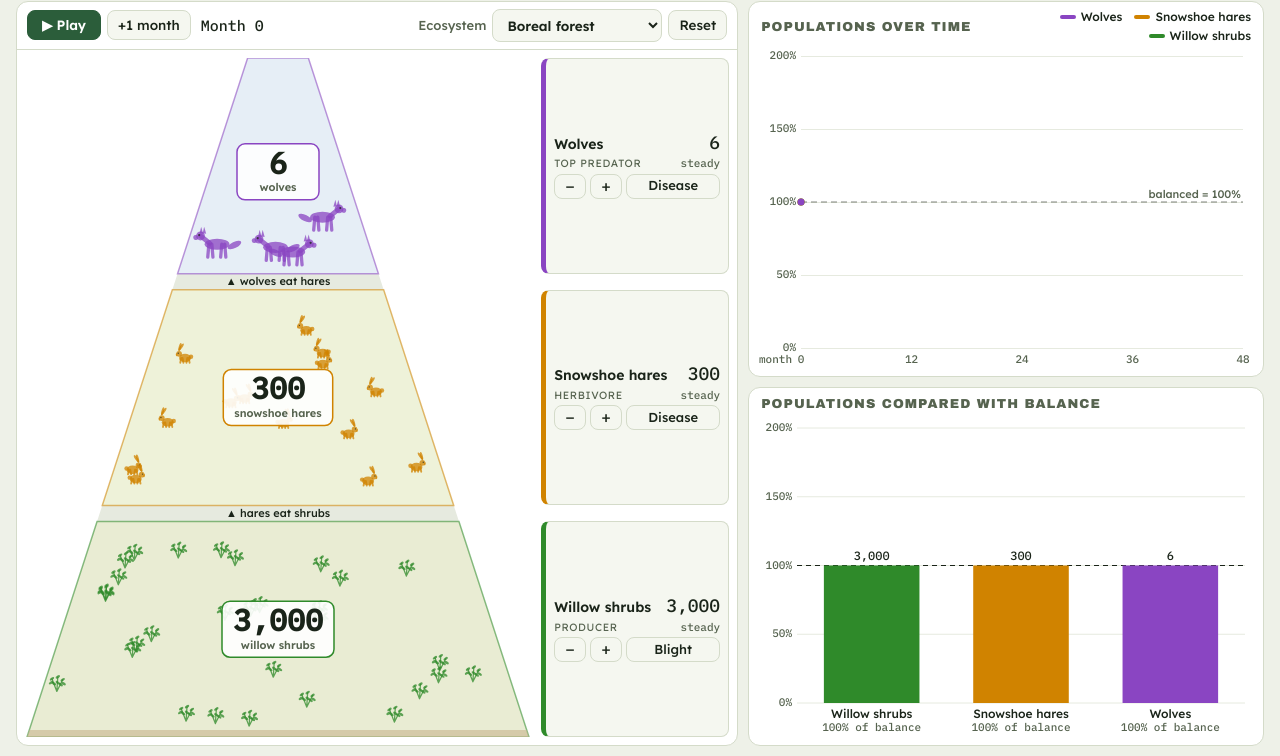
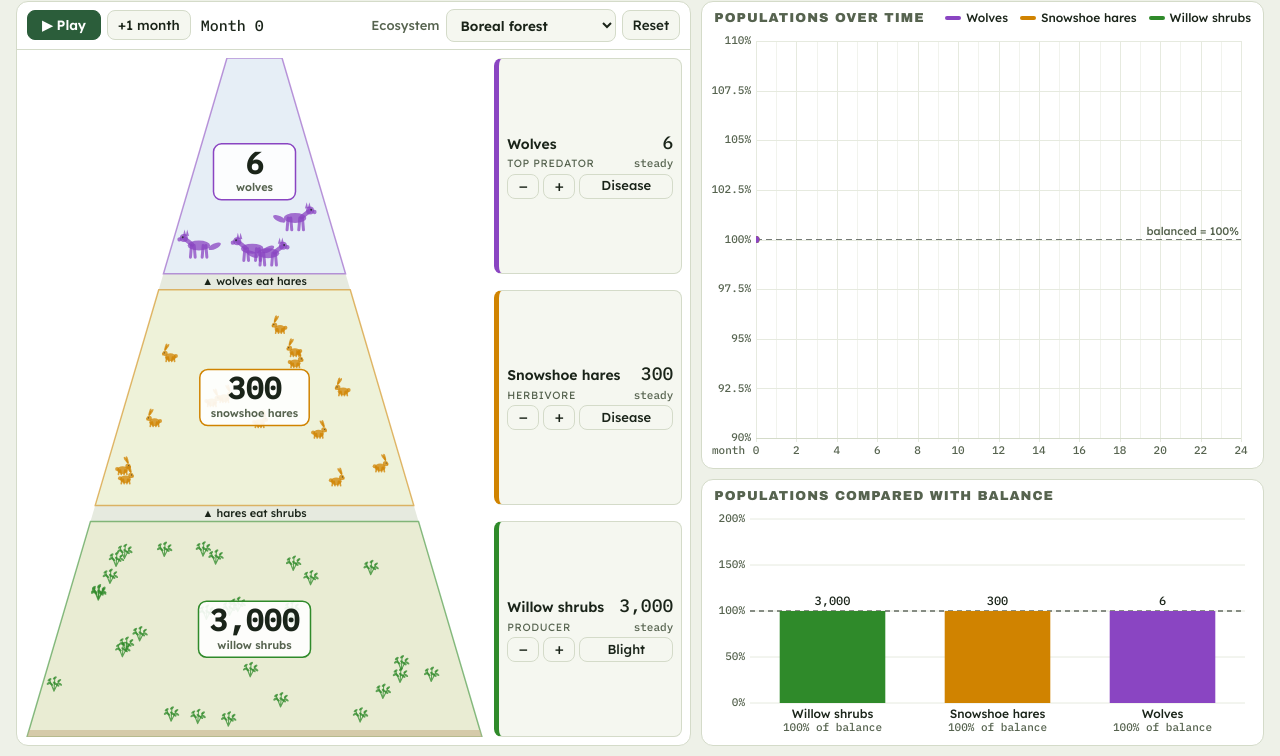
Before and after one commit to bcaldwel-sudo/science-sims, a plain HTML site: page food-chain/index.html in a window 1280 px wide. Shown: the part 44-800 px from the top of the page. Drawn offline with Linux system fonts and the light colour scheme; a web font is replaced by a local one.

Commit message:
Ecosystem Food Chains: bigger line graph, monthly gridlines, auto-fit y-axis, hover read-out (#22)
Claude-Session: https://claude.ai/code/session_01RaELANnte6qNeR5ad3Y7TB

Co-authored-by: Claude <noreply@anthropic.com>

```diff
--- a/food-chain/index.html
+++ b/food-chain/index.html
@@ -30,7 +30,7 @@ body{background:var(--bg);color:var(--ink);font-family:var(--f-body);font-size:1
 header{display:flex;flex-wrap:wrap;align-items:baseline;gap:4px 16px}
 h1{font-family:var(--f-display);font-weight:900;font-size:26px;line-height:1;margin:0;letter-spacing:-.01em;text-wrap:balance}
 .sub{margin:0;color:var(--muted);font-size:13.5px;flex:1;min-width:0;white-space:nowrap;overflow:hidden;text-overflow:ellipsis}
-.lab{flex:1;min-height:0;display:grid;grid-template-columns:minmax(0,1.4fr) minmax(0,1fr);gap:10px}
+.lab{flex:1;min-height:0;display:grid;grid-template-columns:minmax(0,1.2fr) minmax(0,1fr);gap:10px}
 .card{background:var(--surface);border:1px solid var(--line);border-radius:12px;min-width:0;min-height:0;display:flex;flex-direction:column}
 .toolbar{display:flex;flex-wrap:wrap;align-items:center;gap:6px;padding:7px 10px;border-bottom:1px solid var(--line)}
 .toolbar .spacer{flex:1}
@@ -61,14 +61,15 @@ button:disabled{opacity:.45;cursor:not-allowed}
 .ctl button[aria-pressed="true"]{background:var(--sick);border-color:var(--sick);color:var(--surface);font-weight:600}
 
 /* right column */
-.right{display:grid;grid-template-rows:minmax(0,1.05fr) minmax(0,1fr);gap:10px;min-height:0;min-width:0}
+.right{display:grid;grid-template-rows:minmax(0,1.75fr) minmax(0,1fr);gap:10px;min-height:0;min-width:0}
 .ph{display:flex;align-items:center;justify-content:space-between;gap:8px;padding:7px 12px 0}
 .ph h2{margin:0;white-space:nowrap;font-family:var(--f-display);font-weight:700;font-size:13px;text-transform:uppercase;letter-spacing:.08em;color:var(--muted)}
 .legend{display:flex;flex-wrap:wrap;gap:2px 12px;font-size:12px;font-weight:500;justify-content:flex-end}
 .legend span{display:inline-flex;align-items:center;gap:5px}
 .legend i{width:16px;height:4px;border-radius:2px;background:var(--c)}
 .chartbox{flex:1;min-height:0;position:relative;margin:4px 8px 8px}
-.chartbox canvas{position:absolute;inset:0;width:100%;height:100%}
+.chartbox canvas{position:absolute;inset:0;width:100%;height:100%;touch-action:pan-y}
+#chart{cursor:crosshair}
 
 /* smaller laptop windows: tighten, never scroll */
 @media (max-width:1100px){
@@ -432,29 +433,67 @@ function drawMeadow(){
 /* ---------- line graph: every population as % of its balanced level ---------- */
 const chart=document.getElementById('chart');
 function niceMax(v){const p=Math.pow(10,Math.floor(Math.log10(v)));for(const m of[1,1.5,2,2.5,3,4,5,6,8,10])if(m*p>=v)return m*p;return 10*p;}
+function niceStep(raw){const p=Math.pow(10,Math.floor(Math.log10(raw)));for(const m of[1,2,2.5,5,10])if(m*p>=raw)return m*p;return 10*p;}
+let hoverX=null;   // mouse or finger position over the line graph, for the month read-out
 function drawChart(){
   const {g,w,h}=sizeCanvas(chart); g.clearRect(0,0,w,h);
-  const L=44,Rr=12,Tt=8,B=20;
-  const tMax=Math.max(48,Math.ceil(time/12)*12), x=t=>L+(w-L-Rr)*t/tMax;
+  const L=46,Rr=14,Tt=10,B=22, pw=w-L-Rr, ph=h-B-Tt;
+  // time axis grows a year at a time, so the lines always fill most of the width
+  const tMax=Math.max(24,Math.ceil((time-1e-9)/12)*12), x=t=>L+pw*t/tMax;
   const pct=(o,i)=>o.p[i]/TT[i]*100;
-  let peak=0;hist.forEach(o=>SP.forEach((s,i)=>peak=Math.max(peak,pct(o,i))));
-  const top=Math.max(200,niceMax(peak*1.05)), y=v=>h-B-(h-B-Tt)*v/top;
-  const stepY=top<=200?50:top<=400?100:top<=1000?200:500;
-  g.font='11px '+css('--f-mono');g.textAlign='right';g.textBaseline='middle';g.lineWidth=1;
-  for(let v=0;v<=top;v+=stepY){g.strokeStyle=COL['--grid'];g.beginPath();g.moveTo(L,y(v)+.5);g.lineTo(w-Rr,y(v)+.5);g.stroke();g.fillStyle=COL['--muted'];g.fillText(v+'%',L-5,y(v));}
-  g.strokeStyle=COL['--ink'];g.globalAlpha=.55;g.setLineDash([6,4]);g.beginPath();g.moveTo(L,y(100));g.lineTo(w-Rr,y(100));g.stroke();g.setLineDash([]);g.globalAlpha=1;
+  // y-axis fits the data (always keeping the 100% balance line in view)
+  let lo=100,hi=100;hist.forEach(o=>SP.forEach((s,i)=>{const v=pct(o,i);if(v<lo)lo=v;if(v>hi)hi=v;}));
+  const pad=Math.max((hi-lo)*0.08,4);lo=Math.max(0,lo-pad);hi=hi+pad;
+  if(hi-lo<20){const m=(hi+lo)/2;lo=Math.max(0,m-10);hi=lo+20;}
+  const stepY=niceStep((hi-lo)/Math.max(3,Math.min(8,Math.floor(ph/34))));
+  lo=Math.floor(lo/stepY)*stepY;hi=Math.ceil(hi/stepY)*stepY;
+  const y=v=>Tt+ph*(hi-v)/(hi-lo);
+  g.lineWidth=1;g.font='11px '+css('--f-mono');g.textAlign='right';g.textBaseline='middle';
+  for(let v=lo;v<=hi+1e-9;v+=stepY){g.strokeStyle=COL['--grid'];g.beginPath();g.moveTo(L,R(y(v))+.5);g.lineTo(w-Rr,R(y(v))+.5);g.stroke();
+    g.fillStyle=COL['--muted'];g.fillText((Number.isInteger(v)?v:v.toFixed(1))+'%',L-5,y(v));}
+  // month grid: a faint line every month, a labelled tick as often as space allows
+  const gap=pw/tMax, stepT=[1,2,3,4,6,12,24,48,96].find(st=>gap*st>=26)||96;
+  for(let t=0;t<=tMax;t++){
+    const major=t%stepT===0;
+    if(!major&&gap<5)continue;
+    g.strokeStyle=COL['--grid'];g.globalAlpha=major?1:.55;g.beginPath();g.moveTo(R(x(t))+.5,Tt);g.lineTo(R(x(t))+.5,h-B+(major?4:0));g.stroke();g.globalAlpha=1;
+  }
+  g.strokeStyle=COL['--line'];g.beginPath();g.moveTo(L,h-B+.5);g.lineTo(w-Rr,h-B+.5);g.stroke();
+  g.fillStyle=COL['--muted'];g.font='11px '+css('--f-mono');g.textAlign='center';g.textBaseline='alphabetic';
+  for(let t=0;t<=tMax;t+=stepT)g.fillText(t,x(t),h-6);
+  g.textAlign='left';g.fillText('month',2,h-6);
+  // balance line
+  g.strokeStyle=COL['--ink'];g.globalAlpha=.6;g.setLineDash([6,4]);g.beginPath();g.moveTo(L,y(100));g.lineTo(w-Rr,y(100));g.stroke();g.setLineDash([]);g.globalAlpha=1;
   g.fillStyle=COL['--muted'];g.textAlign='right';g.textBaseline='bottom';g.font='500 11px '+css('--f-body');g.fillText('balanced = 100%',w-Rr-2,y(100)-2);
-  events.forEach(e=>{g.strokeStyle=COL['--muted'];g.globalAlpha=.5;g.setLineDash([2,3]);g.beginPath();g.moveTo(x(e.t),Tt);g.lineTo(x(e.t),h-B);g.stroke();g.setLineDash([]);g.globalAlpha=1;});
+  // when a change was made
+  events.forEach(e=>{g.strokeStyle=COL['--muted'];g.globalAlpha=.6;g.setLineDash([2,3]);g.beginPath();g.moveTo(x(e.t),Tt);g.lineTo(x(e.t),h-B);g.stroke();g.setLineDash([]);g.globalAlpha=1;});
+  g.save();g.beginPath();g.rect(L,Tt-3,pw+3,ph+6);g.clip();
   SP.forEach((s,i)=>{
     g.strokeStyle=COL[s.color];g.lineWidth=2.5;g.lineJoin='round';g.lineCap='round';g.beginPath();
     hist.forEach((o,k)=>{const X=x(o.t),Y=y(pct(o,i));k?g.lineTo(X,Y):g.moveTo(X,Y);});g.stroke();
     const last=hist[hist.length-1];g.fillStyle=COL[s.color];g.beginPath();g.arc(x(last.t),y(pct(last,i)),3.5,0,7);g.fill();
   });
-  g.fillStyle=COL['--muted'];g.font='11px '+css('--f-mono');g.textAlign='center';g.textBaseline='alphabetic';
-  const stepT=tMax>240?48:tMax>120?24:12;
-  for(let t=0;t<=tMax;t+=stepT)g.fillText(t,x(t),h-5);
-  g.textAlign='left';g.fillText('month',2,h-5);
+  g.restore();
+  // read-out: month and each population under the pointer
+  if(hoverX!==null&&hoverX>=L-4&&hoverX<=w-Rr+4){
+    const tq=Math.min(time,Math.max(0,(hoverX-L)/pw*tMax));
+    let o=hist[0];for(const q of hist){if(Math.abs(q.t-tq)<Math.abs(o.t-tq))o=q;}
+    const X=x(o.t);
+    g.strokeStyle=COL['--ink'];g.lineWidth=1;g.beginPath();g.moveTo(R(X)+.5,Tt);g.lineTo(R(X)+.5,h-B);g.stroke();
+    order.forEach(i=>{g.fillStyle=COL['--surface'];g.beginPath();g.arc(X,y(pct(o,i)),5,0,7);g.fill();g.fillStyle=COL[SP[i].color];g.beginPath();g.arc(X,y(pct(o,i)),3.5,0,7);g.fill();});
+    const lines=[`Month ${o.t.toFixed(1).replace(/\.0$/,'')}`,...order.map(i=>`${SP[i].name}: ${R(o.p[i]*F[i]).toLocaleString()} (${R(pct(o,i))}%)`)];
+    g.font='500 12px '+css('--f-body');const bwid=Math.max(...lines.map(t=>g.measureText(t).width))+30, bh=lines.length*17+10;
+    let bx=X+12;if(bx+bwid>w-4)bx=X-12-bwid;const by=Tt+4;
+    g.fillStyle=COL['--surface'];g.strokeStyle=COL['--line'];g.globalAlpha=.96;g.beginPath();g.roundRect?g.roundRect(bx,by,bwid,bh,8):g.rect(bx,by,bwid,bh);g.fill();g.globalAlpha=1;g.stroke();
+    g.textAlign='left';g.textBaseline='middle';
+    lines.forEach((t,k)=>{const ly=by+13+k*17;
+      if(k){const i=order[k-1];g.fillStyle=COL[SP[i].color];g.fillRect(bx+10,ly-2,12,4);g.fillStyle=COL['--ink'];g.font='12px '+css('--f-body');g.fillText(t,bx+26,ly);}
+      else{g.fillStyle=COL['--ink'];g.font='600 12px '+css('--f-body');g.fillText(t,bx+10,ly);}});
+  }
 }
+const setHover=e=>{const r=chart.getBoundingClientRect();hoverX=e.clientX-r.left;drawChart();};
+chart.addEventListener('pointermove',setHover);chart.addEventListener('pointerdown',setHover);
+chart.addEventListener('pointerleave',()=>{hoverX=null;drawChart();});
 
 /* ---------- bar graph: % of balanced level ---------- */
 function fitFont(g,text,maxW,weight,fam,size){   // shrink the label until it fits under its own bar
```
